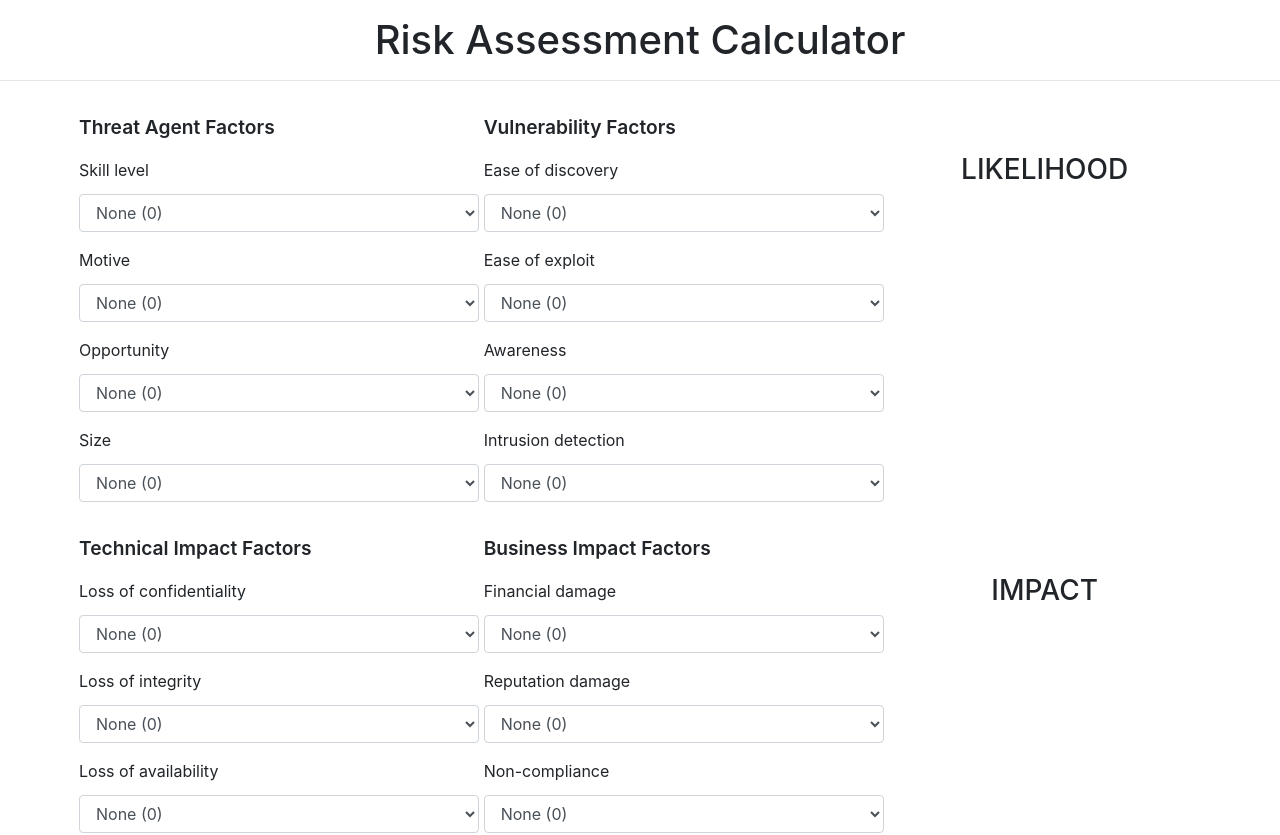
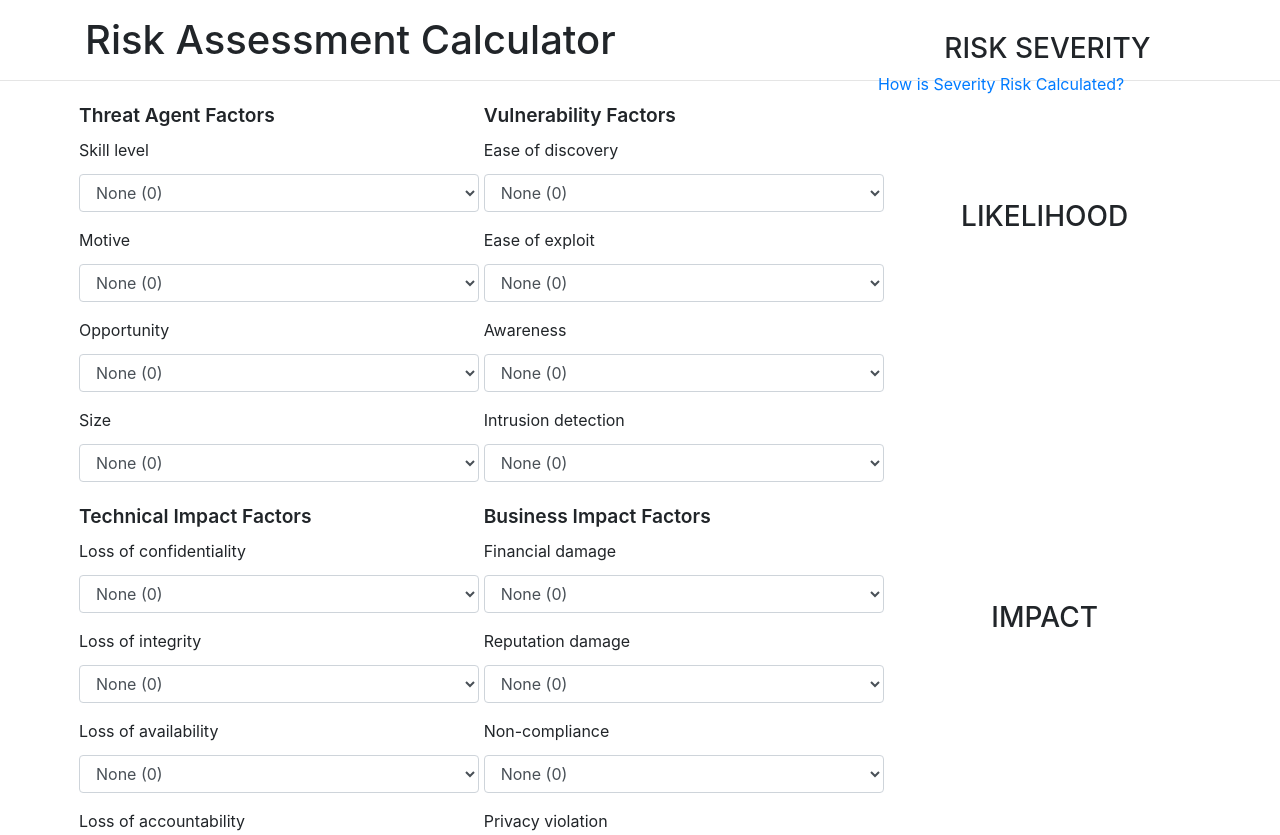
Before and after one commit to rajasoun/tdd-ts-jest-risk-calculator, a Next.js app: page / in a window 1280 px wide. Shown: the top 835 px of the page. Built offline with nearby package versions, Linux system fonts and the light colour scheme.

Commit message:
develop: UI update

```diff
--- a/package.json
+++ b/package.json
@@ -6,7 +6,7 @@
     "build": "next build",
     "test": "jest",
     "repl": "npx ts-node",
-    "export": "next build && next export",
+    "export": "next build && next export && mv out public",
     "dev": "next dev",
     "start": "next start",
     "postinstall": "shift-left/bin/post-install.sh"
--- a/src/pages/index.tsx
+++ b/src/pages/index.tsx
@@ -18,7 +18,8 @@ interface Select {
 const styleTitle = {
     fontSize: "1.2rem",
     fontWeight: 600,
-    margin: '1rem'
+    marginLeft: '1rem',
+    marginBottom: '0.5rem'
 }
 
 const styleSelectLabel = {
@@ -31,9 +32,6 @@ const styleSelect = {
     minWidth: 400
 }
 
-const styleCritical = {
-    margin: '-6rem -12rem 0rem 0',
-}
 // Styles for element ends
 
 let initialVector = data.initialVector
@@ -50,7 +48,7 @@ export const generateThreatVectorJSON = (json: ThreatVector): ThreatVector[] =>
 const LabelLayout = (props: any) => {
     const data = props.data
     return (
-        <div className="text-center mt-5 pt-2">
+        <div className="text-center" style={{ margin: '30% 0 0 0' }}>
             <h3 className="text-uppercase">{props.title}</h3>
             {
                 data.avg && (
@@ -182,7 +180,7 @@ const Index = () => {
         <>
             <h1
                 data-testid="header"
-                className="text-center my-3"
+                className="container mx-auto my-3"
             >
                 Risk Assessment Calculator
             </h1>
@@ -197,7 +195,7 @@ const Index = () => {
                             >
                                 <div
                                     key={`RAC_${index}`}
-                                    className="col-sm-12"
+                                    className="col-sm-12 mt-1"
                                 >
                                     <div style={styleTitle}>
                                         {ele.title}
@@ -229,11 +227,11 @@ const Index = () => {
                                                     </select>
                                                 </div>
                                             </div>
-                                        )): ele.label === 'Likelihood' ?
+                                        )) : ele.label === 'Likelihood' ?
                                             <LabelLayout
                                                 title={ele.label}
                                                 data={likelihood}
-                                        />:
+                                            /> :
                                             <LabelLayout
                                                 title={ele.label}
                                                 data={impact}
@@ -247,17 +245,24 @@ const Index = () => {
             </div>
             <div className="container-fluid">
                 <div className="row">
-                    <div className="offset-sm-8 col-sm-4" style={{ marginTop: '-4rem' }}>
+                    <div className="offset-sm-8 col-sm-4" style={{ position: 'absolute', top: '4%', left: '-1.5%' }}>
                         <div className="text-center">
                             <h3>RISK SEVERITY</h3>
                             <label className="text-uppercase px-4 py-1"
-                                style={{ backgroundColor: criticality.color }}
+                                style={
+                                    {
+                                        backgroundColor: criticality.color,
+                                        position: 'absolute',
+                                        top: '3%',
+                                        right: criticality.label === 'undefined'? '9%' : '16%'
+                                    }
+                                }
                             >
                                 <b>{criticality.label}</b>
                             </label>
                         </div>
                     </div>
-                    <div className="col-sm-12 text-center mt-5">
+                    <div className="col-sm-12 text-center pt-3">
                         <label>
                             VECTOR:
                             <a href="#" target="_blank" data-testid="anchorTag">
@@ -265,8 +270,8 @@ const Index = () => {
                             </a>
                         </label>
                     </div>
-                    <div className="col-sm-12 text-center mb-5">
-                        <a href="#staticBackdrop" data-toggle="modal" data-target="#staticBackdrop">
+                    <div className="col-sm-12 text-center" style={{ position: 'fixed', top: '9%',textAlignLast: 'end',right: '11%'}}>
+                        <a href="#staticBackdrop" data-toggle="modal" data-target="#staticBackdrop" >
                             How is Severity Risk Calculated?
                         </a>
                     </div>
--- /dev/null
+++ b/tsconfig.jest.json
@@ -0,0 +1,6 @@
+{
+    "extends": "./tsconfig.json",
+    "compilerOptions": {
+      "jsx": "react-jsx"
+    }
+  }
--- a/tsconfig.json
+++ b/tsconfig.json
@@ -17,7 +17,7 @@
     "moduleResolution": "node",
     "resolveJsonModule": true,
     "isolatedModules": true,
-    "jsx": "react-jsx"
+    "jsx": "preserve"
   },
   "include": [
     "./src/**/*"
```
Also changed, not shown: jest.config.json (added, +7 -0 lines), 1 other file (tests, documents, lock files or other folders). Lines whose indentation alone changed are shown as unchanged.
